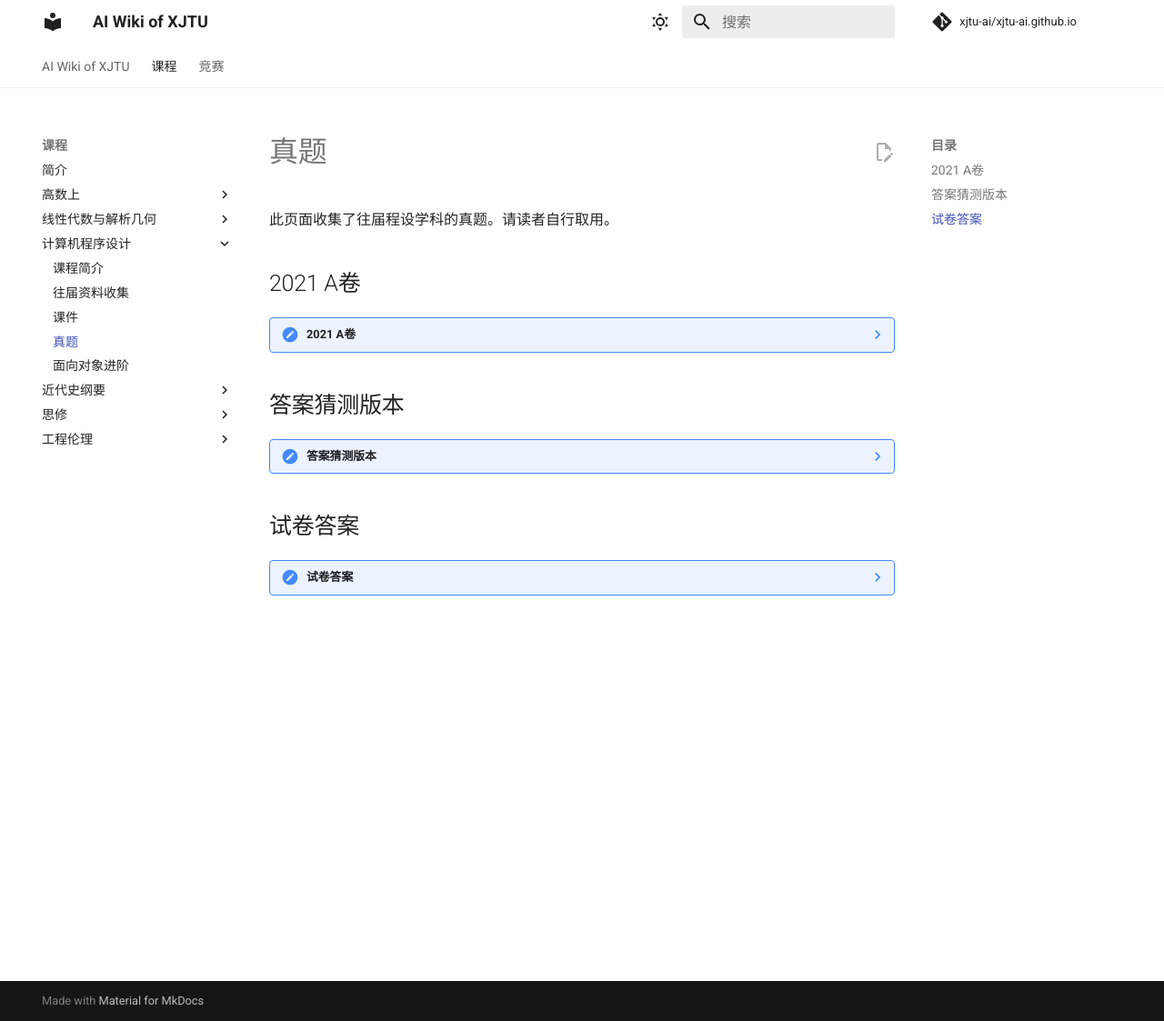
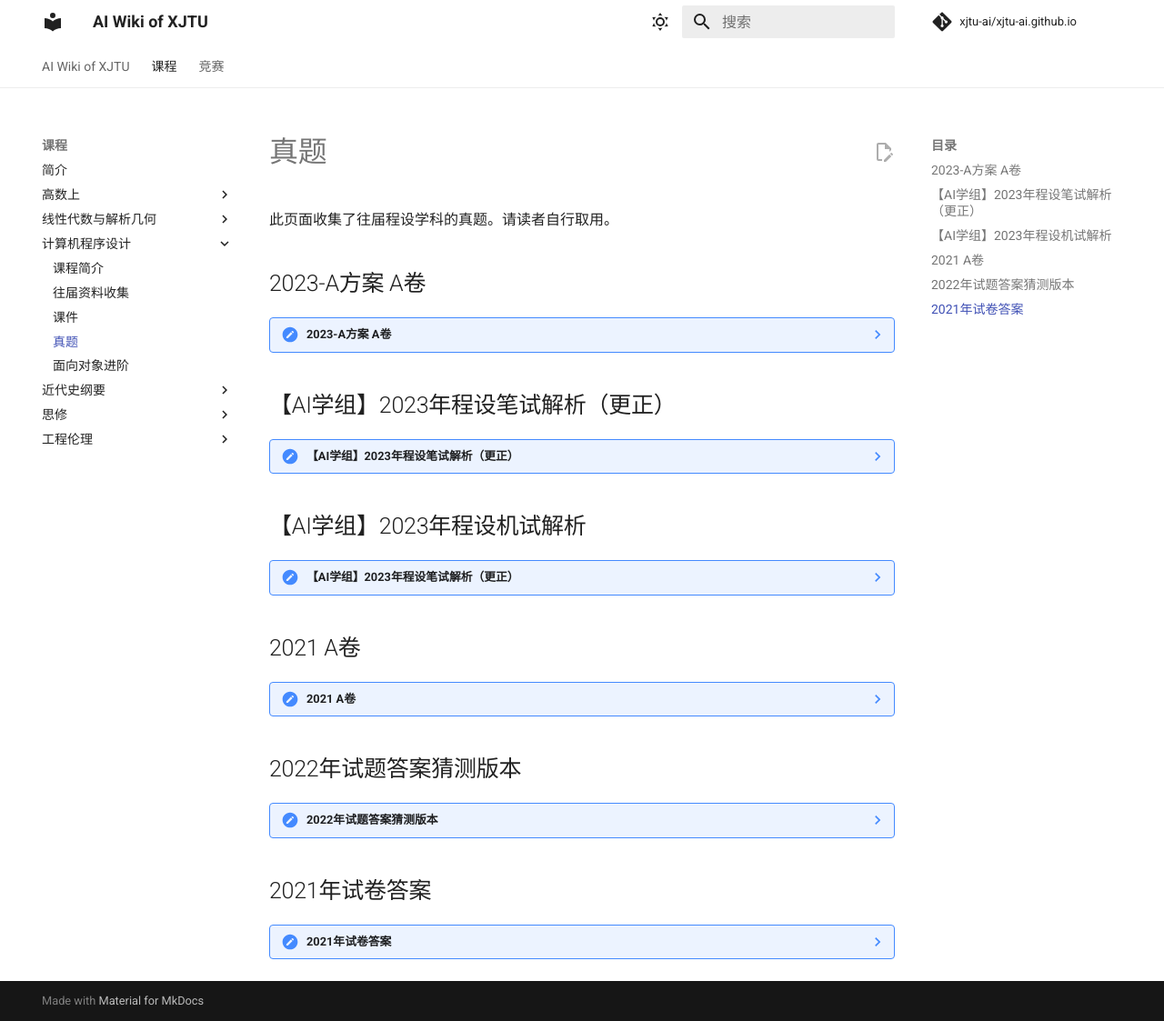
Before and after one commit to xjtu-ai/xjtu-ai.github.io, an MkDocs documentation site: the page built from docs/course/program/problem.md, in a window 1280 px wide and 1123 px high. Shown: the whole window at 91% size. Built offline with MkDocs 1.6.1 and Material for MkDocs 9.7.7, drawn with Linux system fonts in a browser that asks for light colours; comment, search, counter and statistics services are not loaded.

Commit message:
feat: 增加了2023年笔试真题和解析，机试解析

```diff
--- a/docs/course/program/problem.md
+++ b/docs/course/program/problem.md
@@ -1,16 +1,31 @@
 此页面收集了往届程设学科的真题。请读者自行取用。
+
+## 2023-A方案 A卷
+
+??? note "2023-A方案 A卷"
+    <iframe loading="lazy" src="/static/course/program/problem/2023-A方案 A卷.pdf" type="application/pdf" width=100% height=1000px></iframe>
+
+## 【AI学组】2023年程设笔试解析（更正）
+
+??? note "【AI学组】2023年程设笔试解析（更正）"
+    <iframe loading="lazy" src="/static/course/program/problem/【AI学组】2023年程设笔试解析（更正）.pdf" type="application/pdf" width=100% height=1000px></iframe>
+
+## 【AI学组】2023年程设机试解析
+
+??? note "【AI学组】2023年程设笔试解析（更正）"
+    <iframe loading="lazy" src="/static/course/program/problem/【AI学组】2023年程设机试解析.pdf" type="application/pdf" width=100% height=1000px></iframe>
 
 ## 2021 A卷
 
 ??? note "2021 A卷"
     <iframe loading="lazy" src="/static/course/program/problem/2021 A卷.pdf" type="application/pdf" width=100% height=1000px></iframe>
 
-## 答案猜测版本
+## 2022年试题答案猜测版本
 
-??? note "答案猜测版本"
+??? note "2022年试题答案猜测版本"
     <iframe loading="lazy" src="/static/course/program/problem/答案猜测版本.pdf" type="application/pdf" width=100% height=1000px></iframe>
 
-## 试卷答案
+## 2021年试卷答案
 
-??? note "试卷答案"
+??? note "2021年试卷答案"
     <iframe loading="lazy" src="/static/course/program/problem/试卷答案.pdf" type="application/pdf" width=100% height=1000px></iframe>
```
